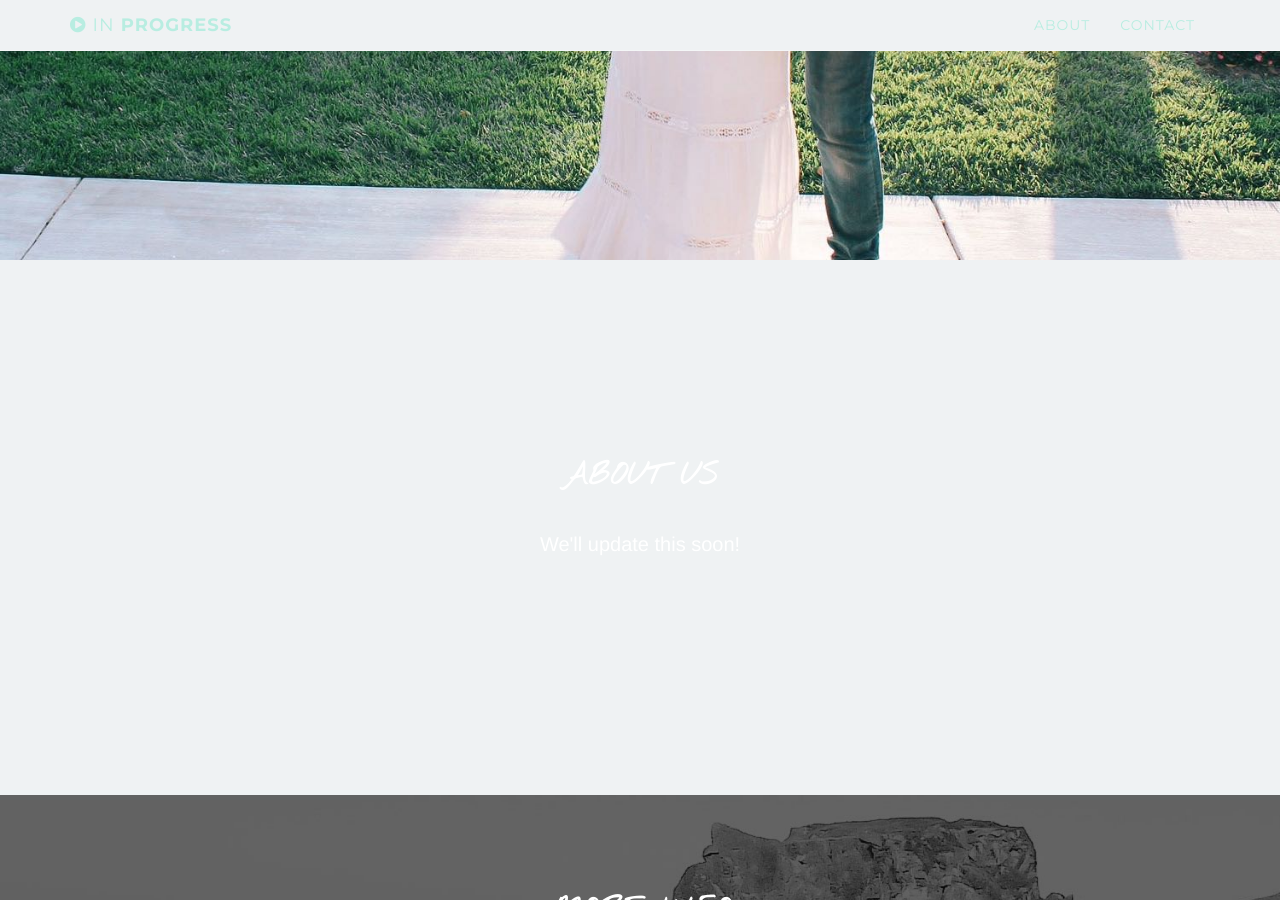
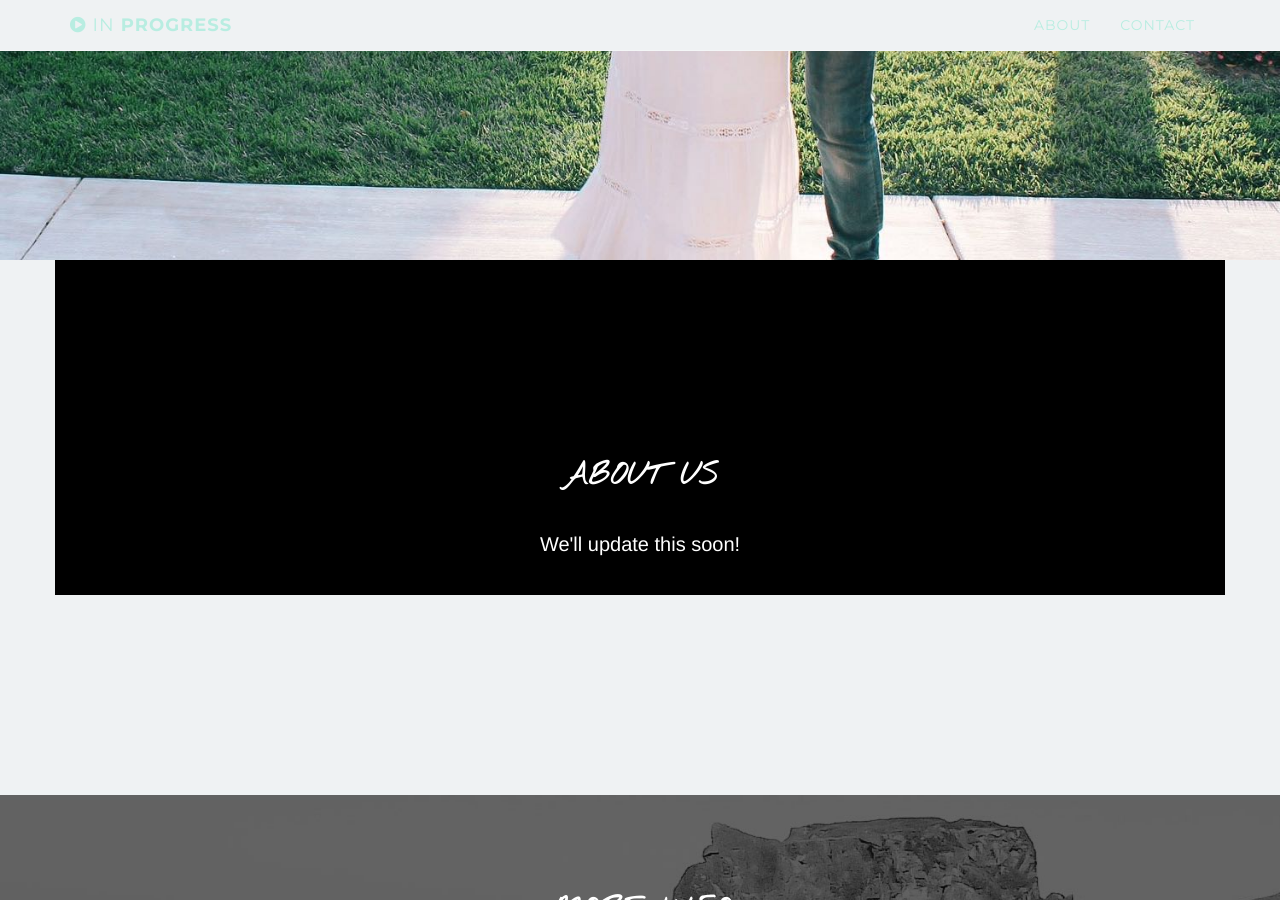
Before and after one commit to gutzrodolfo/arwedding.love, a Jekyll site: the page built from index.html, in a window 1280 px wide and 900 px high, scrolled down 640 px. Built offline with Jekyll 4.4.1, drawn with Linux system fonts in a browser that asks for light colours.

Commit message:
Update grayscale.css

```diff
--- a/_includes/css/grayscale.css
+++ b/_includes/css/grayscale.css
@@ -367,6 +367,6 @@ body {
     webkit-tap-highlight-color: rgba(255,255,255,.2);
 }
 
-#About {
+#about {
     background-color: #000 !important;
 }
```
